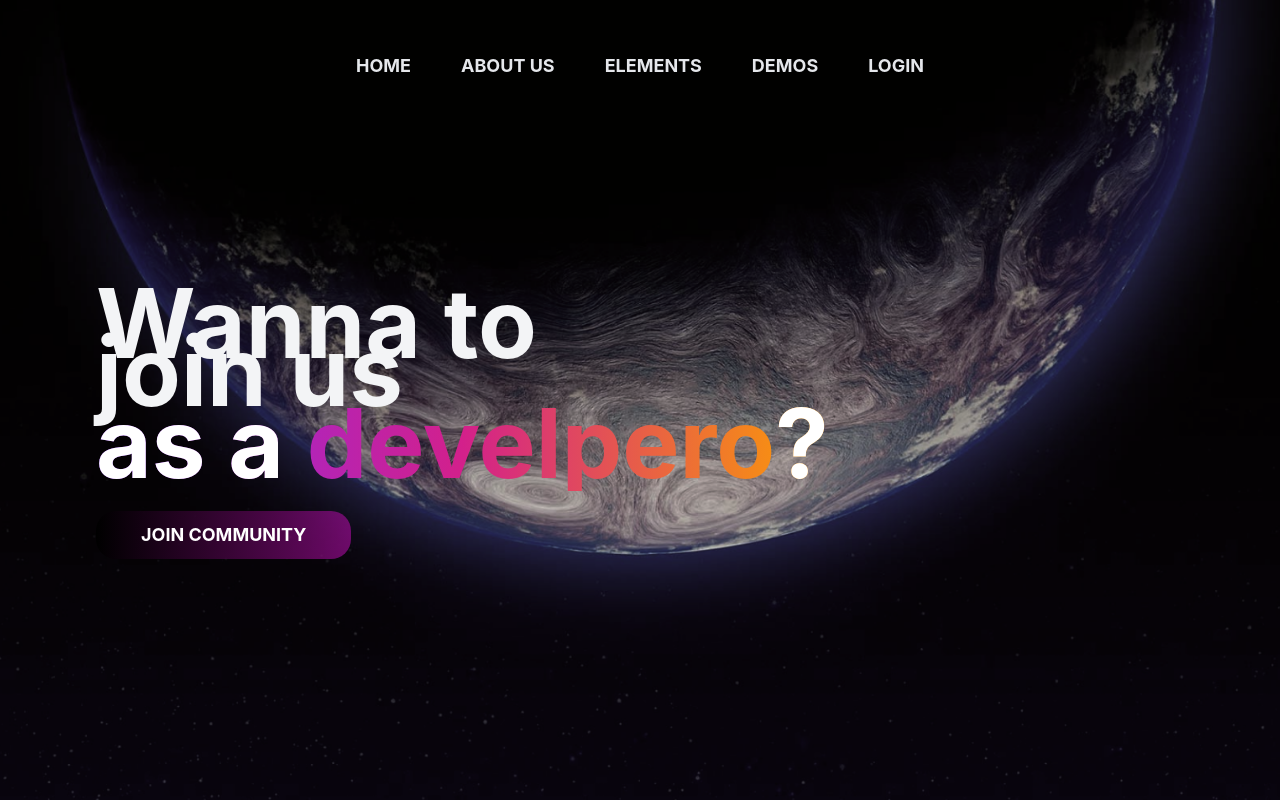
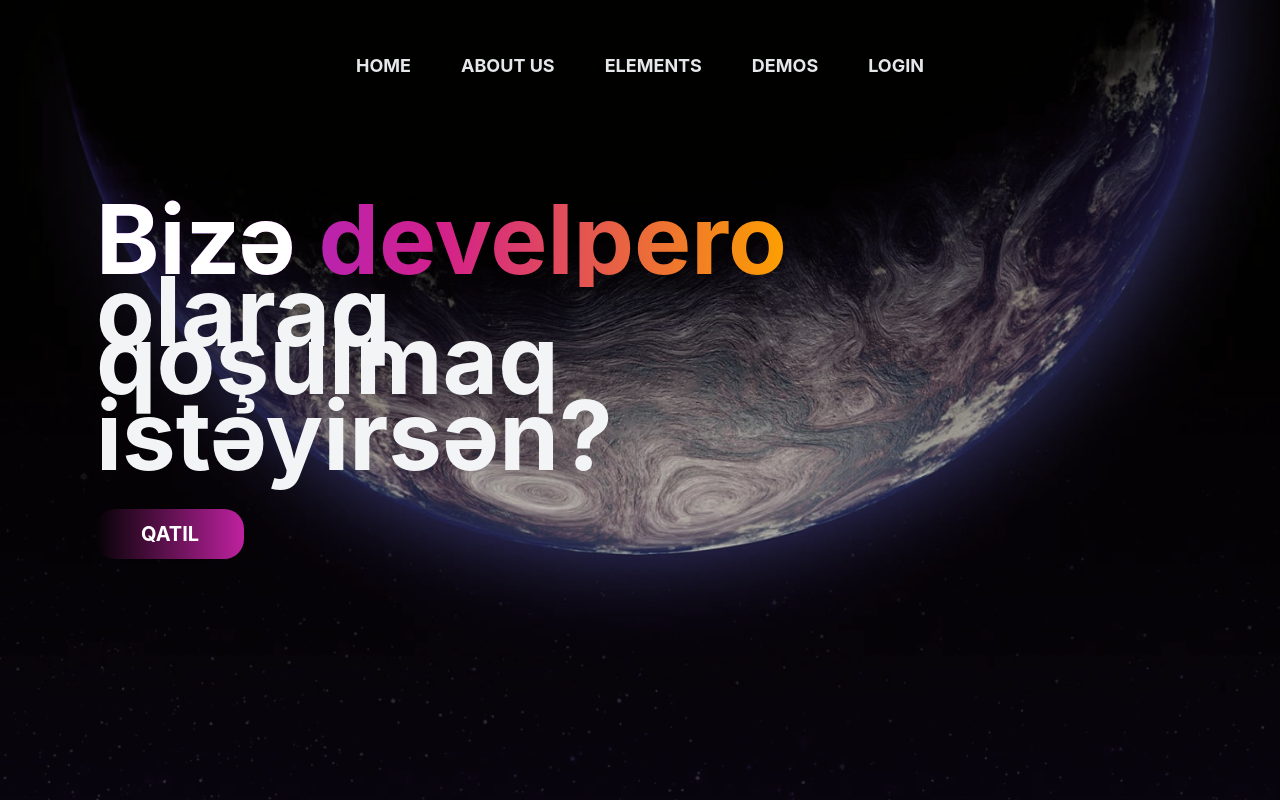
Before and after one commit to azdevcommunity/azdev-web, a React (Vite) app: page / in a window 1280 px wide. Built offline with nearby package versions, Linux system fonts and the light colour scheme; a web font is replaced by a local one.

Commit message:
:aquarius:

```diff
--- a/src/features/container/home/DeveloperSection.tsx
+++ b/src/features/container/home/DeveloperSection.tsx
@@ -3,10 +3,11 @@ import Button from "../../components/home/Button";
 const DeveloperSection = () => {
     return (
         <>
-            <div className={"developerSection text-gray-100 text-8xl font-bold ml-24 mt-20"}>
-                <div style={{lineHeight:"0.5"}}>Wanna to join us</div>
-                <div className={"headerTextBg"} ><span className={"text-white"}>as a </span>develpero<span className={"text-white"}>?</span></div>
-                <Button onClick={() => { }} >Join Community</Button>
+            <div className={"developerSection text-gray-100 text-8xl font-bold ml-24  mt-20"}>
+                <div className={"headerTextBg"} ><span className={"text-white"}>Bizə </span>develpero</div>
+                <div style={{lineHeight:"0.5"}}>olaraq qoşulmaq </div>
+                <div style={{lineHeight:"1.1"}}>istəyirsən? </div>
+                <Button onClick={() => { }} >Qatıl</Button>
             </div>
 
         </>
--- a/src/features/styles/home.css
+++ b/src/features/styles/home.css
@@ -4,7 +4,7 @@
     align-items: flex-start;
     flex-direction: column;
     height: 50vh;
-    max-width: 40%;
+    max-width: 50%;
     min-width: 35%;
     margin-right: auto;
 }
@@ -66,11 +66,13 @@
 }
 
 .customButton {
-    background-image: linear-gradient(to right, #000000 0%, #b60dab96 51%, #000000 100%);
+    background-image: linear-gradient(to right, #050205 0%, #C222A2 51%, #050205 100%);
 
     padding: 15px 45px;
-    font-size: 18px;
+    font-size: 20px;
     text-align: center;
+    font-weight: bold;
+    /* font style must be upppercase */
     text-transform: uppercase;
     transition: 0.5s;
     background-size: 200% auto;
```
